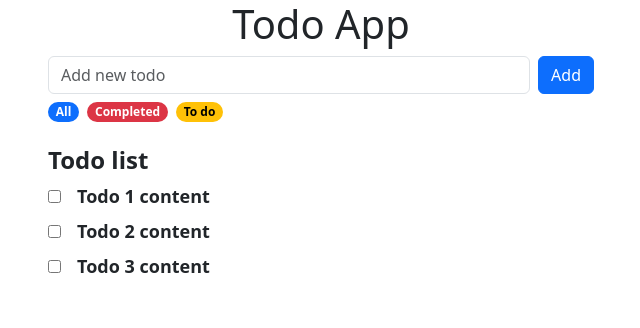
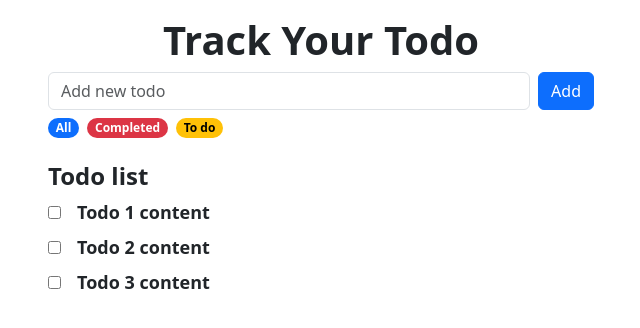
Before and after one commit to fecskills/U-QuizApp, a Vue app: page / in a window 1280 px wide. Shown: the top 328 px of the page, without its empty margins (319-959 px from the left). Built offline with nearby package versions, Linux system fonts and the light colour scheme.

Commit message:
quizzappsss

```diff
--- a/src/App.vue
+++ b/src/App.vue
@@ -62,7 +62,7 @@ const setfilter = (filter) => {
 <template>
     <section class="todoApp">
         <div>
-            <h1 class="text-center">Todo App</h1>
+            <h1 class="text-center mt-3 fw-bold">Track Your Todo</h1>
             <div class="container">
                 <div class="row">
                     <div class="col-md-6 mx-auto">
```
